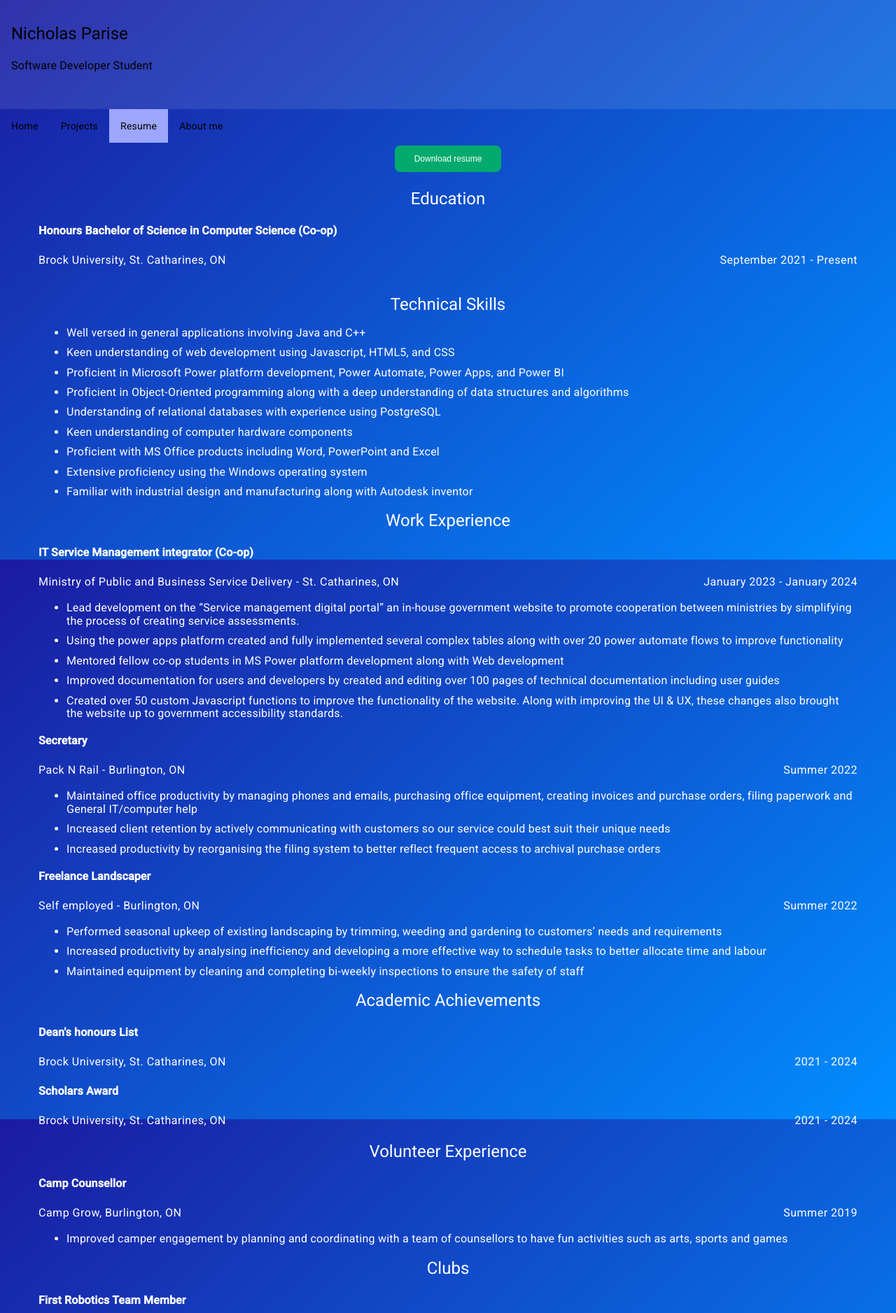
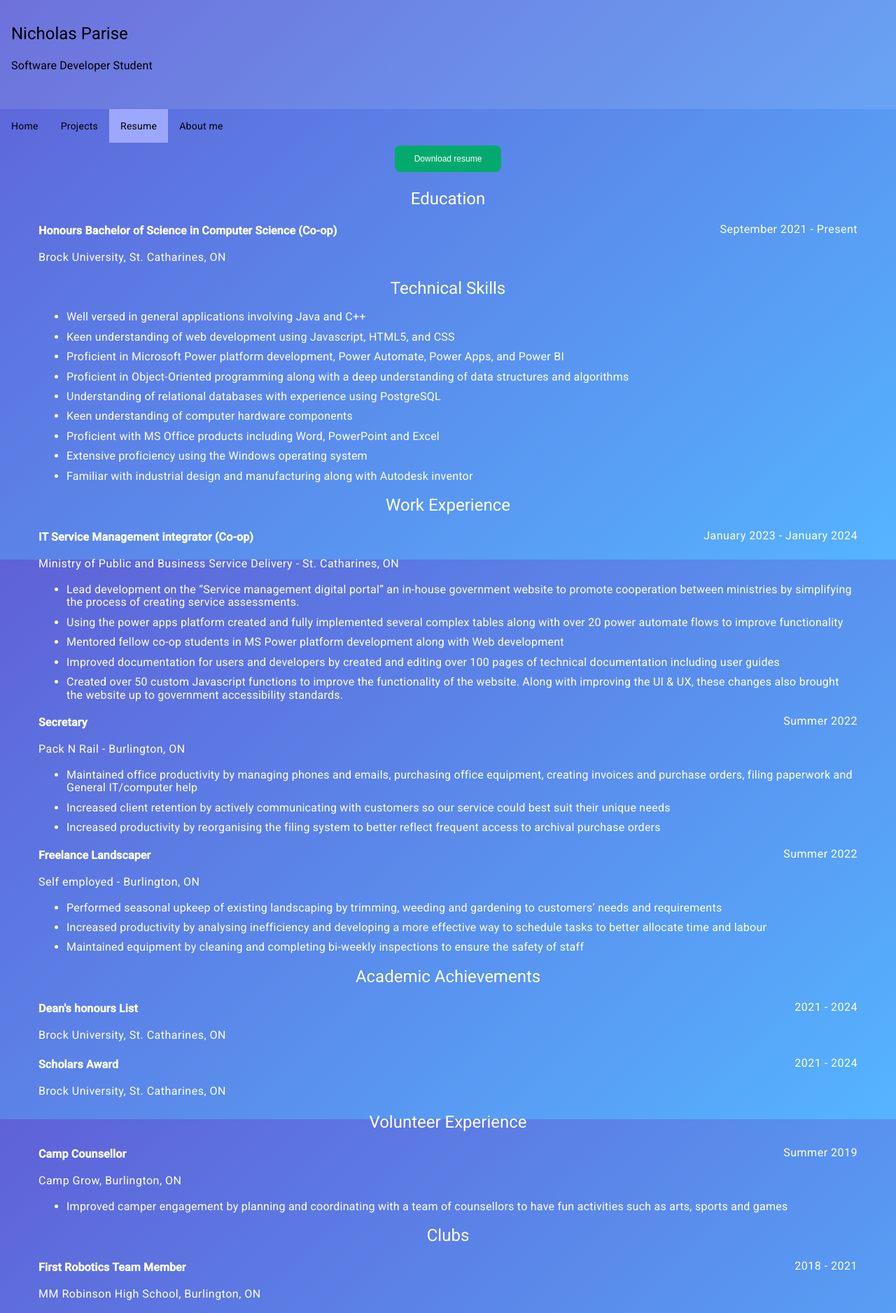
Before and after one commit to Nicholas-Parise/Portfolio, an Angular app: page /resume in a window 1280 px wide. Shown: the top 1877 px of the page at 70% size. Built offline with nearby package versions, Linux system fonts and the light colour scheme.

Commit message:
fixed colours

```diff
--- a/src/app/project-card/project-card.component.css
+++ b/src/app/project-card/project-card.component.css
@@ -1,9 +1,11 @@
+
 .cardBody{
     min-width: 300px;
     max-width: 300px;
     box-shadow: 2px 2px 12px gray;
     text-align: center;
     padding: 5px;
+    background-color: rgba(240, 248, 255,0.1);
 }
 
 
--- a/src/app/resume/resume.component.css
+++ b/src/app/resume/resume.component.css
@@ -16,26 +16,42 @@ li {
 
   h3{
     font-weight: bold;
+    margin-bottom: 0px;
+  }
+
+    h3{
+    margin-bottom: 0px;
+    }
+
+
+  .date{
+
+        display: flex;
+        align-items: center;
+        margin-left: auto;
   }
 
 
-  .date{
-    float: right;
-    display: inline;
+  .jobTitle{
+    display:flex;
+  }
+
+  @media (max-width: 800px) {
+    .jobTitle {
+        display: block;
+    }
   }
 
 
 
-.btnContainer{
+    .btnContainer{
     display: flex;
     justify-content: center;
-}
+    }
 
-.download{
-
+    .download{
     text-align: center;
-
-}
+    }
 
   .btn{
     background-color: #04AA6D;
--- a/src/app/resume/resume.component.html
+++ b/src/app/resume/resume.component.html
@@ -11,11 +11,12 @@
 
         <h1>Education</h1>
 
-        <h3>Honours Bachelor of Science in Computer Science (Co-op)</h3>
+        <h3 class = "jobTitle">
+            Honours Bachelor of Science in Computer Science (Co-op)
             <h4 class="date">September 2021 - Present</h4>
+        </h3>
+
         <h4>Brock University, St. Catharines, ON</h4>
-
-        <br>
 
         <h1>Technical Skills</h1>
 
@@ -34,9 +35,12 @@
 
         <h1>Work Experience</h1>
 
-        <h3>IT Service Management integrator (Co-op)</h3>
+        <h3 class = "jobTitle">
+            IT Service Management integrator (Co-op)
             <h4 class="date">January 2023 - January 2024</h4>
+        </h3>
         <h4>Ministry of Public and Business Service Delivery - St. Catharines, ON</h4>
+
 
         <ul>
             <li>Lead development on the “Service management digital portal” an in-house government website to
@@ -54,8 +58,11 @@
         </ul>
 
 
-        <h3>Secretary</h3>
+
+        <h3 class = "jobTitle">
+            Secretary
             <h4 class="date">Summer 2022</h4>
+        </h3>
         <h4>Pack N Rail - Burlington, ON</h4>
 
 <ul class="points">
@@ -69,8 +76,10 @@
 </ul>
 
 
-        <h3>Freelance Landscaper</h3>
+        <h3 class = "jobTitle">
+            Freelance Landscaper
             <h4 class="date">Summer 2022</h4>
+        </h3>
         <h4>Self employed - Burlington, ON</h4>
 
         <ul class="points">
@@ -89,19 +98,27 @@
         <h1>Academic Achievements</h1>
 
 
-        <h3>Dean's honours List</h3>
+
+        <h3 class = "jobTitle">
+            Dean's honours List
             <h4 class="date">2021 - 2024</h4>
+        </h3>
         <h4>Brock University, St. Catharines, ON</h4>
 
-        <h3>Scholars Award</h3>
+
+        <h3 class = "jobTitle">
+            Scholars Award
             <h4 class="date">2021 - 2024</h4>
+        </h3>
         <h4>Brock University, St. Catharines, ON</h4>
+
 
         <h1>Volunteer Experience</h1>
 
-
-        <h3>Camp Counsellor</h3>
+        <h3 class = "jobTitle">
+            Camp Counsellor
             <h4 class="date">Summer 2019</h4>
+        </h3>
         <h4>Camp Grow, Burlington, ON</h4>
 
 
@@ -112,8 +129,10 @@
 
         <h1>Clubs</h1>
 
-        <h3>First Robotics Team Member</h3>
-        <h4 class="date">September 2018 - June 2021</h4>
+        <h3 class = "jobTitle">
+            First Robotics Team Member
+            <h4 class="date">2018 - 2021</h4>
+        </h3>
         <h4>MM Robinson High School, Burlington, ON</h4>
 
         <ul class="points">
--- a/src/styles.css
+++ b/src/styles.css
@@ -7,10 +7,13 @@ body{
   }
 
   html{
-    background: rgb(27,27,161);
-    background: -moz-linear-gradient(137deg, rgba(27,27,161,1), rgba(1,142,255,1)) fixed;
-    background: -webkit-linear-gradient(137deg, rgba(27,27,161,1), rgba(1,142,255,1)) fixed;
-    background: linear-gradient(137deg, rgba(27,27,161,1), rgba(1,142,255,1)) fixed;
+
+    background: rgb(95,97,215);
+    background: -moz-linear-gradient(137deg, rgba(95,97,215,1) , rgba(85,180,255,1) ) fixed;
+    background: -webkit-linear-gradient(137deg, rgba(95,97,215,1) , rgba(85,180,255,1) ) fixed;
+    background: linear-gradient(137deg, rgba(95,97,215,1) , rgba(85,180,255,1) ) fixed;
+
+
   }
 
 
```
Lines whose indentation alone changed are shown as unchanged.
